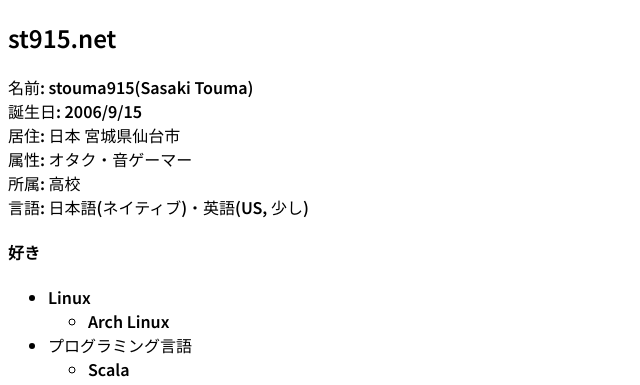
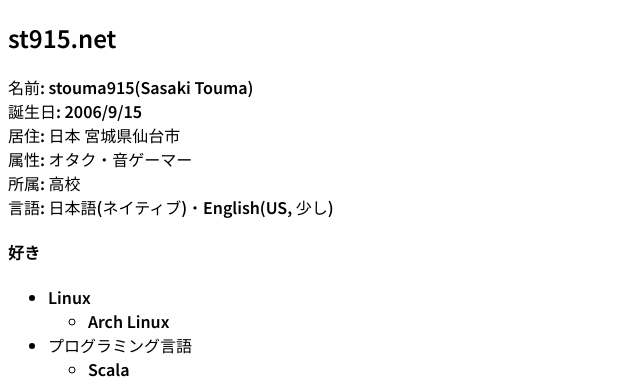
Before and after one commit to t-sasaki915/t-sasaki-net, a Jekyll site: the page built from docs/index.md, in a window 1280 px wide and 900 px high. Shown: the top 385 px of the window, without its empty margins (0-640 px from the left). Built offline with Jekyll 4.4.1, drawn with Linux system fonts in a browser that asks for light colours; Markdown is read by kramdown in place of the engine named in the settings.

Commit message:
Update index.md

```diff
--- a/docs/index.md
+++ b/docs/index.md
@@ -12,7 +12,7 @@ en_page: /en/
 居住: 日本 宮城県仙台市<br>
 属性: オタク・音ゲーマー<br>
 所属: 高校<br>
-言語: 日本語(ネイティブ)・英語(US, 少し)
+言語: 日本語(ネイティブ)・English(US, 少し)
 #### 好き
 - Linux
   - Arch Linux
```
